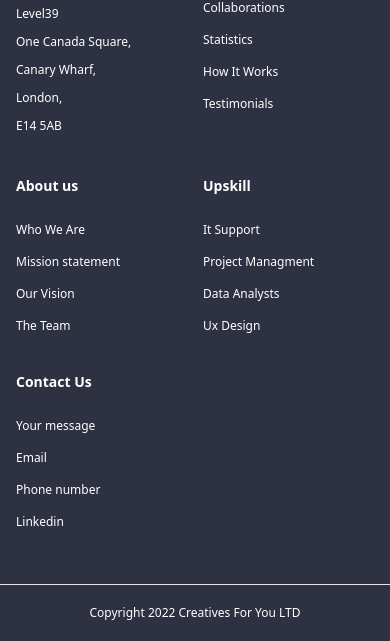
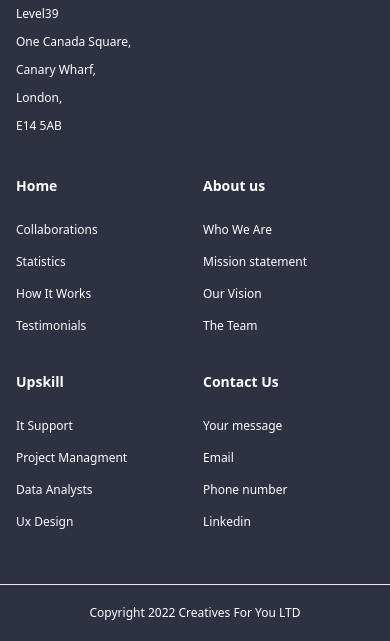
Before and after one commit to shakil-devcraft/creatives, a website built with Vite: page index.html in a window 390 px wide. Shown: the part 6135-6776 px from the top of the page. Built offline with nearby package versions, Linux system fonts and the light colour scheme.

Commit message:
footer customize

```diff
--- a/index.html
+++ b/index.html
@@ -256,7 +256,7 @@
     <!-- footer section -->
     <section class=" dark:bg-[#2D3142] bg-white dark:text-white">
         <div class="container mx-auto px-4 md:px-0 lg:px-20 grid grid-cols-2 md:grid-cols-6 gap-4 lg:gap-5 py-8 md:py-10">
-            <div class="col-span-1 md:col-span-2">
+            <div class="col-span-2">
                 <img class="dark:bg-white dark:border-2 dark:border-white dark:pr-5 dark:rounded-full bg-transparent border-2 border-white pr-5" src="asset/c4u full logo_2022 1 (2).png" alt="">
                 <p class=" dark:text-white text-xs md:text-sm lg:text-base text-[#20484F] leading-7 md:leading-7 lg:leading-7 mt-4 font-light">
                     Level39 <br>
```
